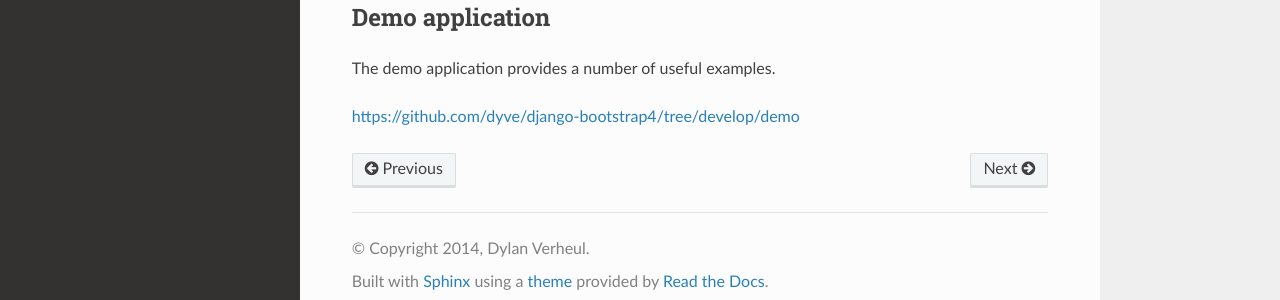
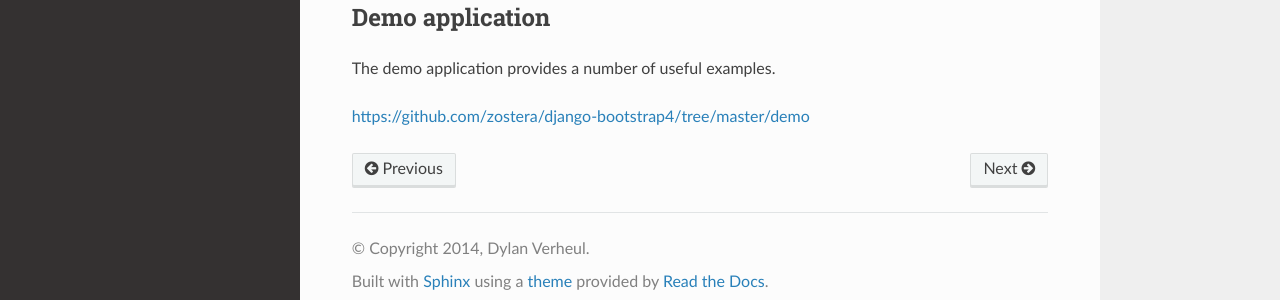
Before and after one commit to andrii0128/Django-Bootstrap5, a Sphinx documentation site: the page built from docs/quickstart.rst, in a window 1280 px wide and 1283 px high. Shown: the part 965-1265 px from the top of the window. Built offline with Sphinx 7.4.7 and the Read the Docs theme 2.0.0, drawn with Linux system fonts in a browser that asks for light colours; some of the changed lines change nothing that is shown.

Commit message:
Fix demo link (#77)

```diff
--- a/docs/quickstart.rst
+++ b/docs/quickstart.rst
@@ -30,4 +30,4 @@ Demo application
 
 The demo application provides a number of useful examples.
 
-https://github.com/dyve/django-bootstrap4/tree/develop/demo
+https://github.com/zostera/django-bootstrap4/tree/master/demo
```
